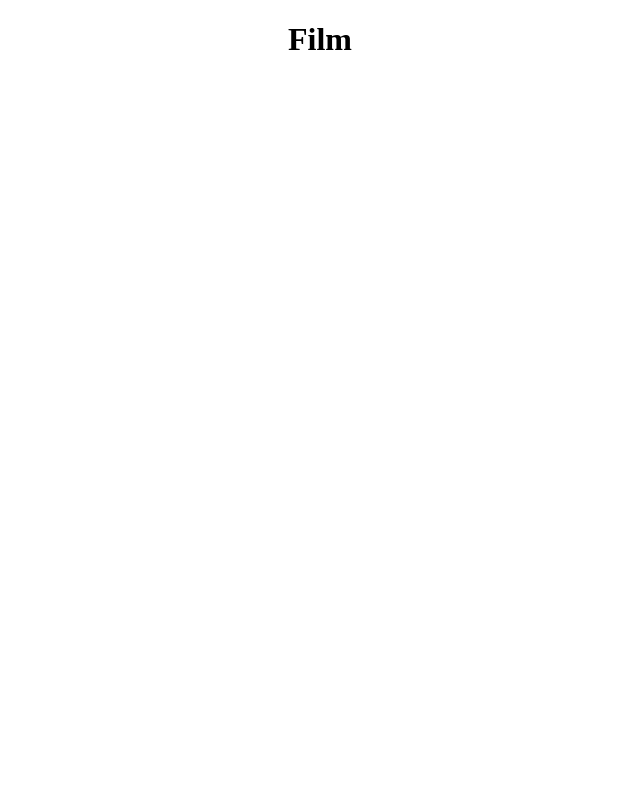
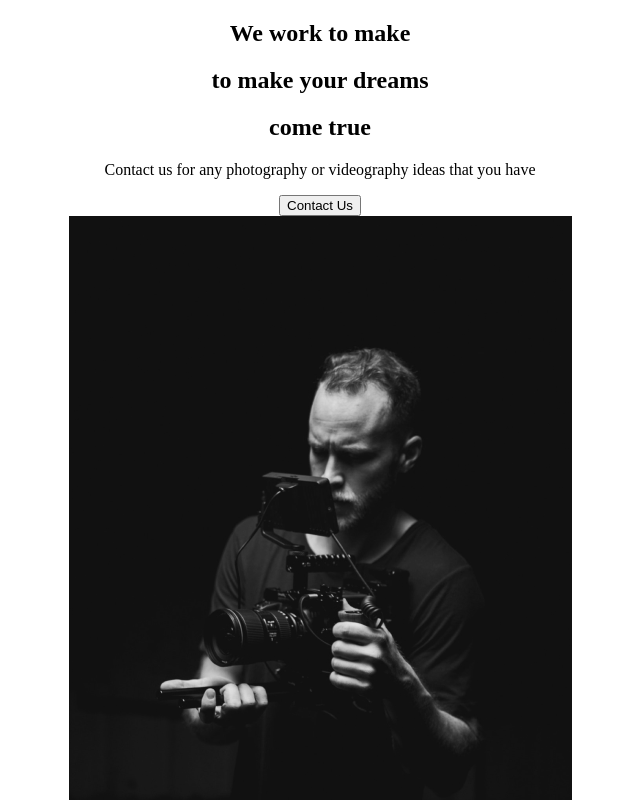
Before and after one commit to juanan-fernandez/react-capture, a React (Create React App) app: page / in a window 1280 px wide. Shown: the top 800 px of the page, without its empty margins (320-960 px from the left). Built offline with nearby package versions, Linux system fonts and the light colour scheme.

Commit message:
About Us Section

```diff
--- a/src/App.js
+++ b/src/App.js
@@ -1,9 +1,13 @@
+import React from 'react'
 import './App.css';
+
+//page components
+import AboutUs from './pages/AboutUs';
 
 function App() {
   return (
     <div className="App">
-     <h1>Film</h1>
+     <AboutUs />
     </div>
   );
 }
--- /dev/null
+++ b/src/components/AboutUsSection.js
@@ -0,0 +1,28 @@
+import React from 'react'
+import home1 from '../img/home1.png'
+const AboutUsSection = () => {
+   return (
+      <div>
+         <div className="description">
+            <div className="title">
+               <div className="hide">
+                  <h2>We work to make</h2>
+               </div>
+               <div className="hide">
+                  <h2>to make your <span>dreams</span></h2>
+               </div>
+               <div className="hide">
+                  <h2>come true</h2>
+               </div>
+            </div>
+            <p>Contact us for any photography or videography ideas that you have</p>
+            <button>Contact Us</button>
+         </div>
+         <div className="image">
+            <img src={home1} alt="Camera man"/>
+         </div>
+      </div>
+   )
+}
+
+export default AboutUsSection
--- /dev/null
+++ b/src/pages/AboutUs.js
@@ -0,0 +1,12 @@
+import React from 'react'
+import AboutUsSection from '../components/AboutUsSection'
+
+function AboutUs() {
+   return (
+      <div>
+         <AboutUsSection />
+      </div>
+   )
+}
+
+export default AboutUs
```
Also changed, not shown: 1 other file (tests, documents, lock files or other folders).
